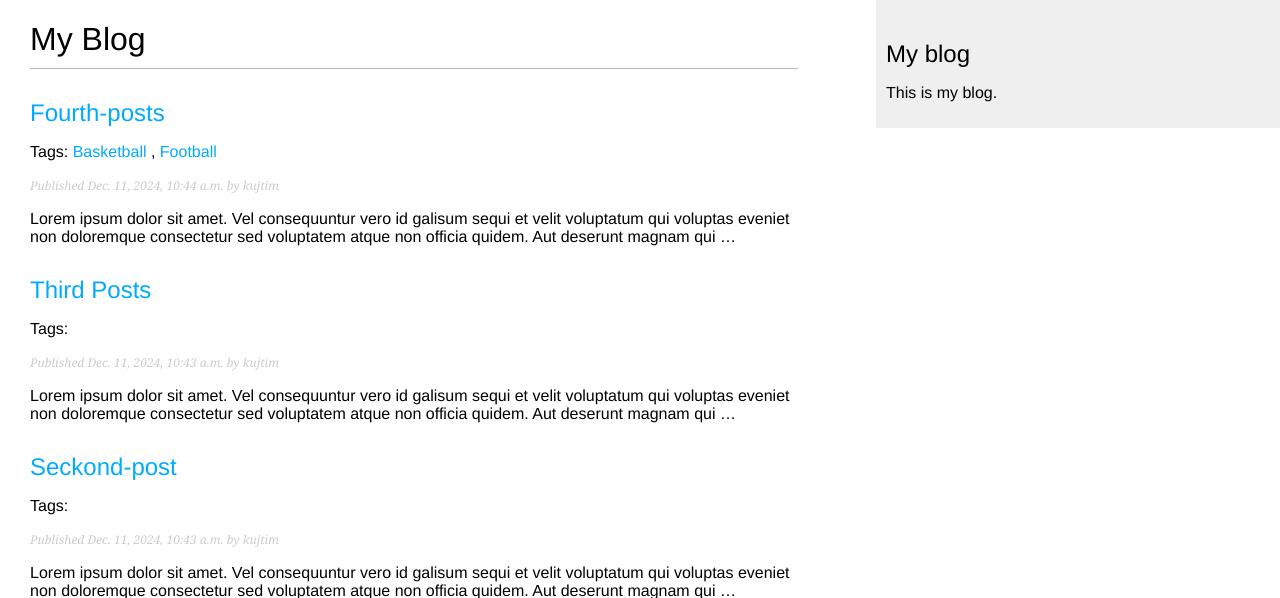
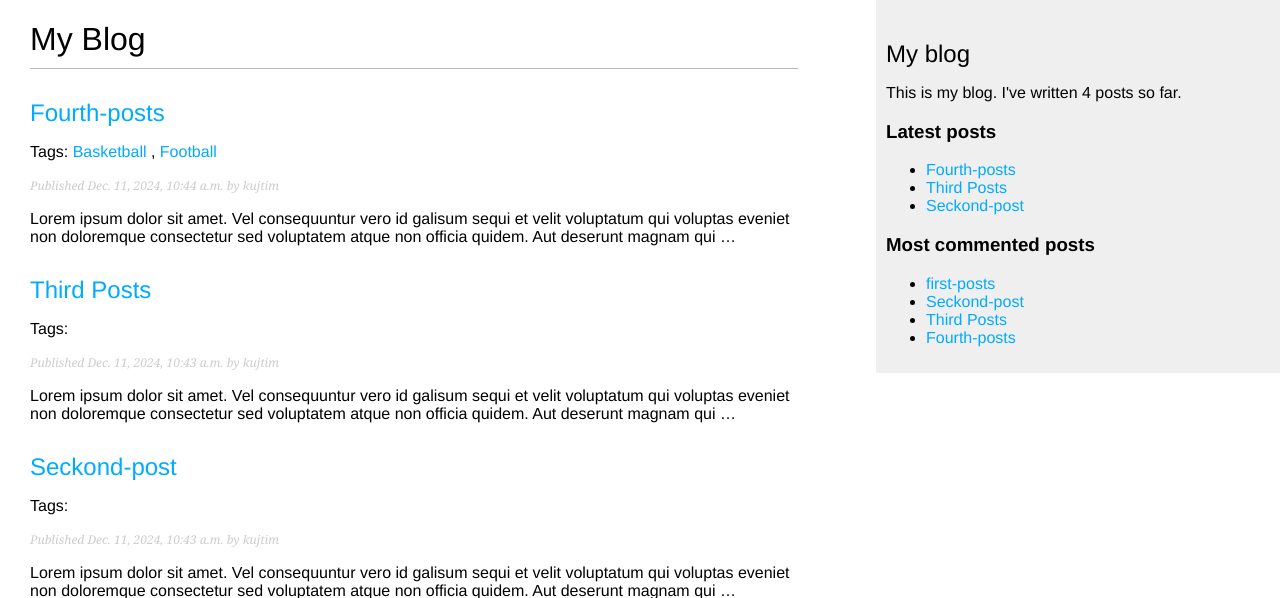
Before and after one commit to Kujt/blog, a Django app: page /blog/ in a window 1280 px wide. Shown: the top 598 px of the page. Run offline with Django 3.2, Linux system fonts and the light colour scheme; data comes from the database, SQL or seed files in the repository; both versions use the stored data as it was after the commit; data that the repository does not hold is empty; parts of the project's set-up code (start-up, migrations or seed data) failed here and were passed over.

Commit message:
Custom template tags

```diff
--- a/blog/models.py
+++ b/blog/models.py
@@ -4,7 +4,7 @@ from django.db import models
 from django.utils import timezone
 from django.contrib.auth.models import User
 from django.urls import reverse
-from taggit.managers import TaggableManager
+from taggit.managers import TaggableManager  # type: ignore
 
 
 class PublishedManager(models.Manager):
--- a/blog/templates/blog/base.html
+++ b/blog/templates/blog/base.html
@@ -1,3 +1,4 @@
+{% load blog_tags %}
 {% load static%}
 <!DOCTYPE html>
 <html lang="en">
@@ -14,7 +15,18 @@
     </div>
     <div id="sidebar">
       <h2>My blog</h2>
-      <p>This is my blog.</p>
+      <p>This is my blog. I've written {% total_posts %} posts so far.</p>
+      <h3>Latest posts</h3>
+      {% show_latest_posts 3 %}
+      <h3>Most commented posts</h3>
+      {% get_most_commented_posts as most_commented_posts %}
+      <ul>
+        {% for post in most_commented_posts %}
+          <li>
+          <a href="{{ post.get_absolute_url }}">{{ post.title }}</a>
+          </li>
+        {% endfor %}
+      </ul>
     </div>
   </body>
 </html>
--- a/blog/templates/blog/post/detail.html
+++ b/blog/templates/blog/post/detail.html
@@ -1,5 +1,5 @@
 {% extends "blog/base.html" %}
-
+{% load blog_tags %}
 {% block title %}{{ post.title }}{% endblock %}
 
 {% block content %}
--- /dev/null
+++ b/blog/templates/blog/post/latest_posts.html
@@ -0,0 +1,7 @@
+<ul>
+    {% for post in latest_posts %}
+    <li>
+        <a href="{{ post.get_absolute_url }}">{{ post.title }}</a>
+    </li>
+    {% endfor %}
+</ul>
--- a/blog/templates/blog/post/list.html
+++ b/blog/templates/blog/post/list.html
@@ -1,5 +1,8 @@
 {% extends "blog/base.html" %}
+{% load blog_tags %}
+
 {% block title %}My Blog{% endblock %}
+
 {% block content %}
   <h1>My Blog</h1>
   {% if tag %}
@@ -24,7 +27,9 @@
       Published {{ post.publish }} by {{ post.author }}
     </p>
     {{ post.body|truncatewords:30|linebreaks }}
+  {% endfor %}
+  {% include "pagination.html" with page=posts %}
+{% endblock %}
 
-    {% endfor %}
-    {% include "pagination.html" with page=page_posts %}
-{% endblock %}
+
+<!-- {{ post.body|truncatewords:30|linebreaks }}  -->
--- a/blog/templates/pagination.html
+++ b/blog/templates/pagination.html
@@ -10,5 +10,4 @@
         <a href="?page={{ page.next_page_number }}">Next</a>
       {% endif %}
     </span>
-
 </div>
--- /dev/null
+++ b/blog/templatetags/blog_tags.py
@@ -0,0 +1,23 @@
+from django import template
+from ..models import Post
+from django.db.models import Count
+
+register = template.Library()
+
+
+@register.simple_tag
+def total_posts():
+    return Post.published.count()
+
+
+@register.inclusion_tag("blog/post/latest_posts.html")
+def show_latest_posts(count=5):
+    latest_posts = Post.published.order_by("-publish")[:count]
+    return {"latest_posts": latest_posts}
+
+
+@register.simple_tag
+def get_most_commented_posts(count=5):
+    return Post.published.annotate(total_comments=Count("comments")).order_by(
+        "-total_comments"
+    )[:count]
--- a/blog/views.py
+++ b/blog/views.py
@@ -1,12 +1,13 @@
 from django.shortcuts import render, get_object_or_404
 
 # Create your views here.
+from django.db.models import Count
 from django.core.paginator import Paginator, EmptyPage, PageNotAnInteger
 from .models import Post, Comment
 from django.views.generic import ListView
 from .forms import EmailPostForm, CommentForm
 from django.core.mail import send_mail
-from taggit.models import Tag
+from taggit.models import Tag  # type: ignore
 import os
 from dotenv import load_dotenv  # type: ignore
 
```
Also changed, not shown: blog/templatetags/__init__.py (added), db.sqlite3. Lines whose indentation alone changed are shown as unchanged.
